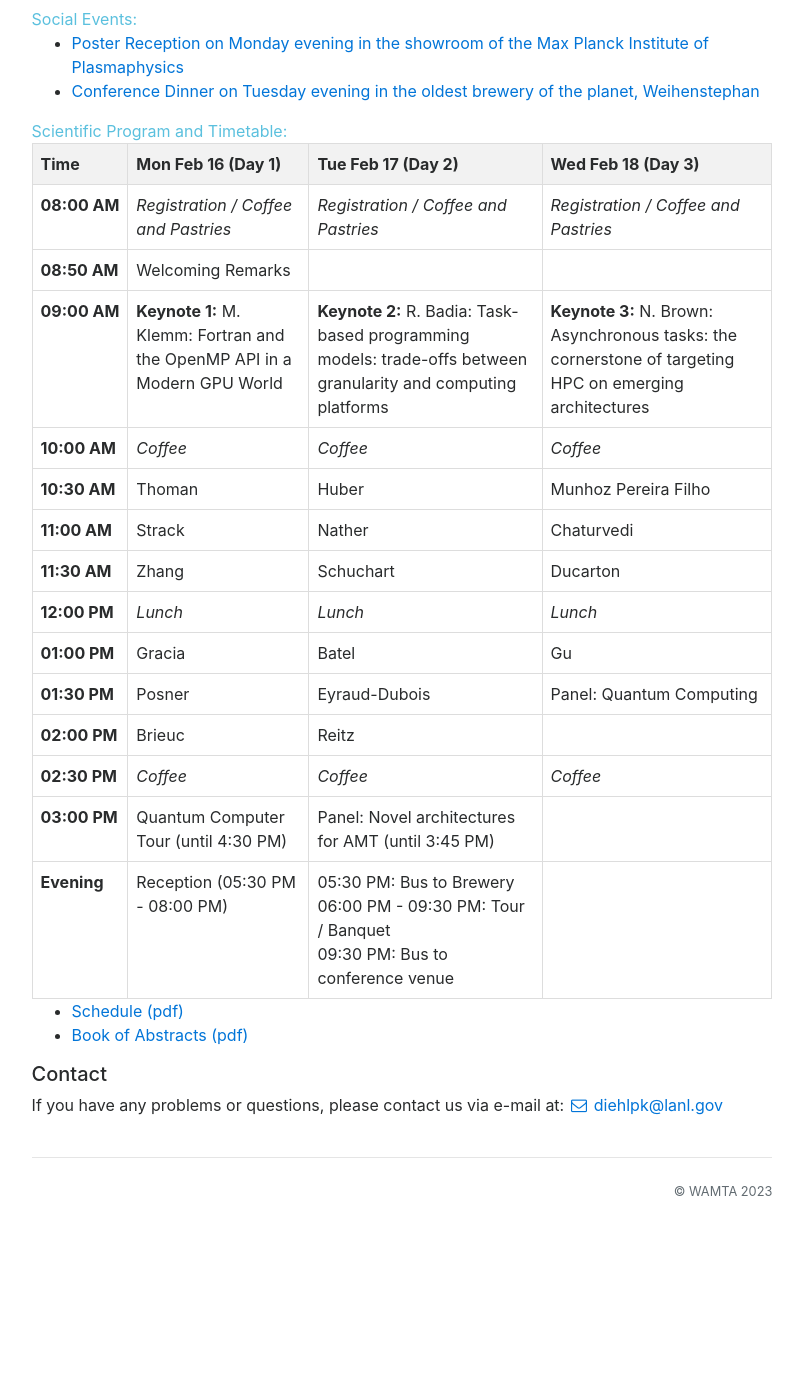
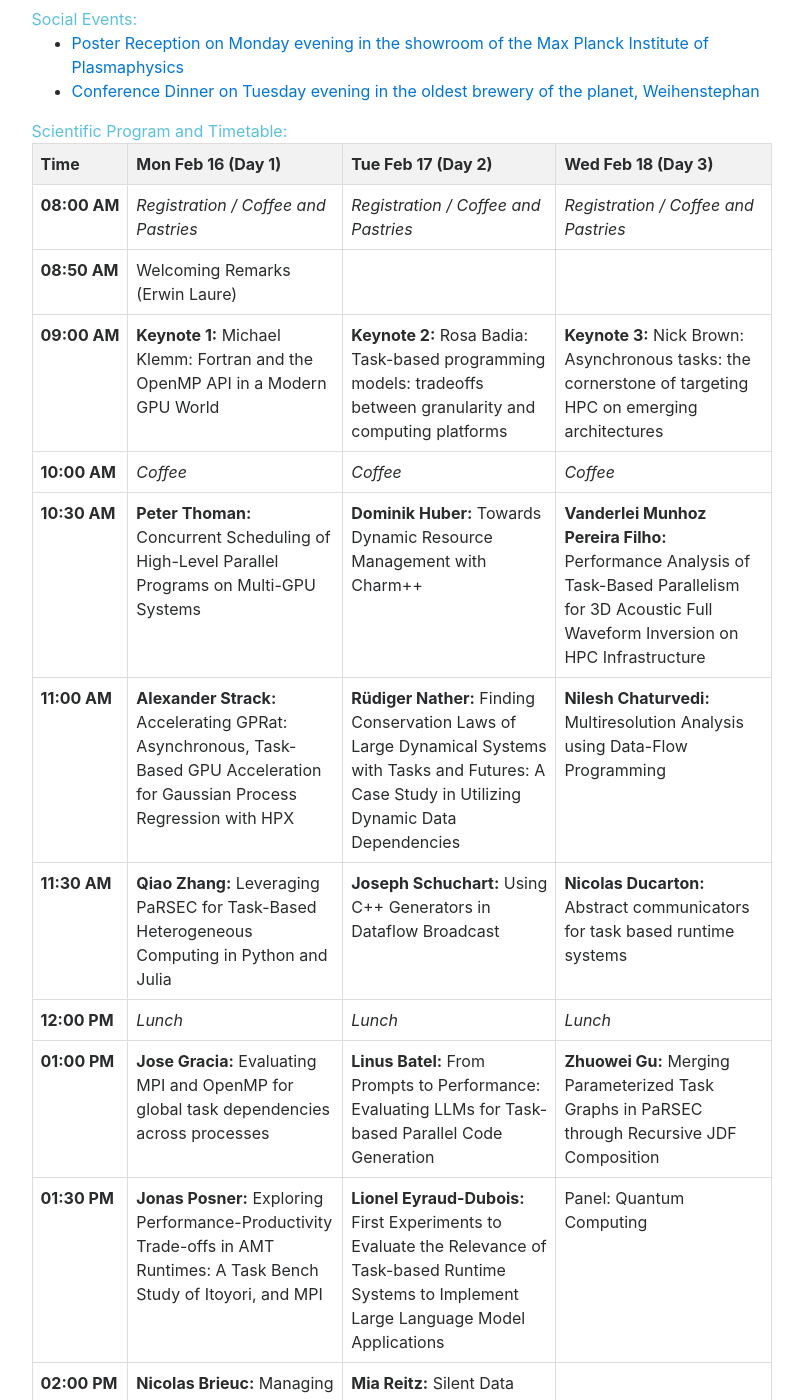
Before and after one commit to wamta26/WAMTA26.github.io, a Jekyll site: the page built from program.md, in a window 1280 px wide and 1400 px high, scrolled down 419 px. Shown: the whole window, without its empty margins (238-1041 px from the left). Built offline with Jekyll 4.4.1, drawn with Linux system fonts in a browser that asks for light colours; nearby versions of some CDN libraries; before the commit the page ends 1636 px from its top, so only the background shows below that; some of the changed text lies outside the part shown.

Commit message:
add titles to program

```diff
--- a/program.md
+++ b/program.md
@@ -44,85 +44,85 @@ on Research Campus Garching, Gießenbachstrasse 2 85748 Garching near Munich, Ge
   <tbody>
     <tr>
       <td class="time-col">08:00 AM</td>
-      <td><em>Registration / Coffee and Pastries</em> </td>
-      <td><em>Registration / Coffee and Pastries</em> </td>
-      <td><em>Registration / Coffee and Pastries</em> </td>
+      <td><em>Registration / Coffee and Pastries</em></td>
+      <td><em>Registration / Coffee and Pastries</em></td>
+      <td><em>Registration / Coffee and Pastries</em></td>
     </tr>
     <tr>
       <td class="time-col">08:50 AM</td>
-      <td>Welcoming Remarks </td>
+      <td>Welcoming Remarks (Erwin Laure)</td>
       <td></td>
       <td></td>
     </tr>
     <tr>
       <td class="time-col">09:00 AM</td>
-      <td><b>Keynote 1:</b> M. Klemm: Fortran and the OpenMP API in a Modern GPU World </td>
-      <td><b>Keynote 2:</b> R. Badia: Task-based programming models: trade-offs between granularity and computing platforms </td>
-      <td><b>Keynote 3:</b> N. Brown: Asynchronous tasks: the cornerstone of targeting HPC on emerging architectures </td>
+      <td><b>Keynote 1:</b> Michael Klemm: Fortran and the OpenMP API in a Modern GPU World</td>
+      <td><b>Keynote 2:</b> Rosa Badia: Task-based programming models: tradeoffs between granularity and computing platforms</td>
+      <td><b>Keynote 3:</b> Nick Brown: Asynchronous tasks: the cornerstone of targeting HPC on emerging architectures</td>
     </tr>
     <tr>
       <td class="time-col">10:00 AM</td>
-      <td><em>Coffee</em> </td>
-      <td><em>Coffee</em> </td>
-      <td><em>Coffee</em> </td>
+      <td><em>Coffee</em></td>
+      <td><em>Coffee</em></td>
+      <td><em>Coffee</em></td>
     </tr>
     <tr>
       <td class="time-col">10:30 AM</td>
-      <td>Thoman </td>
-      <td>Huber </td>
-      <td>Munhoz Pereira Filho </td>
+      <td><b>Peter Thoman:</b> Concurrent Scheduling of High-Level Parallel Programs on Multi-GPU Systems</td>
+      <td><b>Dominik Huber:</b> Towards Dynamic Resource Management with Charm++</td>
+      <td><b>Vanderlei Munhoz Pereira Filho:</b> Performance Analysis of Task-Based Parallelism for 3D Acoustic Full Waveform Inversion on HPC Infrastructure</td>
     </tr>
     <tr>
       <td class="time-col">11:00 AM</td>
-      <td>Strack </td>
-      <td>Nather </td>
-      <td>Chaturvedi </td>
+      <td><b>Alexander Strack:</b> Accelerating GPRat: Asynchronous, Task-Based GPU Acceleration for Gaussian Process Regression with HPX</td>
+      <td><b>Rüdiger Nather:</b> Finding Conservation Laws of Large Dynamical Systems with Tasks and Futures: A Case Study in Utilizing Dynamic Data Dependencies</td>
+      <td><b>Nilesh Chaturvedi:</b> Multiresolution Analysis using Data-Flow Programming</td>
     </tr>
     <tr>
       <td class="time-col">11:30 AM</td>
-      <td>Zhang </td>
-      <td>Schuchart </td>
-      <td>Ducarton </td>
+      <td><b>Qiao Zhang:</b> Leveraging PaRSEC for Task-Based Heterogeneous Computing in Python and Julia</td>
+      <td><b>Joseph Schuchart:</b> Using C++ Generators in Dataflow Broadcast</td>
+      <td><b>Nicolas Ducarton:</b> Abstract communicators for task based runtime systems</td>
     </tr>
     <tr>
       <td class="time-col">12:00 PM</td>
-      <td><em>Lunch</em> </td>
-      <td><em>Lunch</em> </td>
-      <td><em>Lunch</em> </td>
+      <td><em>Lunch</em></td>
+      <td><em>Lunch</em></td>
+      <td><em>Lunch</em></td>
     </tr>
     <tr>
       <td class="time-col">01:00 PM</td>
-      <td>Gracia </td>
-      <td>Batel </td>
-      <td>Gu </td>
+      <td><b>Jose Gracia:</b> Evaluating MPI and OpenMP for global task dependencies across processes</td>
+      <td><b>Linus Batel:</b> From Prompts to Performance: Evaluating LLMs for Task-based Parallel Code Generation</td>
+      <td><b>Zhuowei Gu:</b> Merging Parameterized Task Graphs in PaRSEC through Recursive JDF Composition</td>
     </tr>
     <tr>
       <td class="time-col">01:30 PM</td>
-      <td>Posner </td>
-      <td>Eyraud-Dubois </td>
-      <td>Panel: Quantum Computing </td>
+      <td><b>Jonas Posner:</b> Exploring Performance-Productivity Trade-offs in AMT Runtimes: A Task Bench Study of Itoyori, and MPI</td>
+      <td><b>Lionel Eyraud-Dubois:</b> First Experiments to Evaluate the Relevance of Task-based Runtime Systems to Implement Large Language Model Applications</td>
+      <td>Panel: Quantum Computing</td>
     </tr>
     <tr>
       <td class="time-col">02:00 PM</td>
-      <td>Brieuc </td>
-      <td>Reitz </td>
+      <td><b>Nicolas Brieuc:</b> Managing Explicit Communications Within a Sequential Task Flow Paradigm</td>
+      <td><b>Mia Reitz:</b> Silent Data Corruption Protection through Efficient Task Replication</td>
       <td></td>
     </tr>
     <tr>
       <td class="time-col">02:30 PM</td>
-      <td><em>Coffee</em> </td>
-      <td><em>Coffee</em> </td>
+      <td><em>Coffee</em></td>
+      <td><em>Coffee</em></td>
       <td><em>Coffee</em></td>
     </tr>
     <tr>
       <td class="time-col">03:00 PM</td>
-      <td>Quantum Computer Tour (until 4:30 PM) </td>
-      <td>Panel: Novel architectures for AMT (until 3:45 PM) </td>
+      <td>Quantum Computer Tour (until 4:30 PM)</td>
+      <td>Panel: Novel architectures for AMT (until 3:45 PM)</td>
       <td></td>
     </tr>
     <tr>
       <td class="time-col">Evening</td>
-      <td>Reception (05:30 PM - 08:00 PM) </td>
+      <td>Reception (05:30 PM - 08:00 PM)</td>
       <td>
         05:30 PM: Bus to Brewery<br>
         06:00 PM - 09:30 PM: Tour / Banquet<br>
@@ -133,7 +133,6 @@ on Research Campus Garching, Gießenbachstrasse 2 85748 Garching near Munich, Ge
   </tbody>
 </table>
 
-
 <ul>
 <li> <a href="/assets/timetable.pdf">Schedule (pdf)</a> </li>
 <li> <a href="/assets/book-of-abstracts.pdf"> Book of Abstracts (pdf)</a> </li>
```
